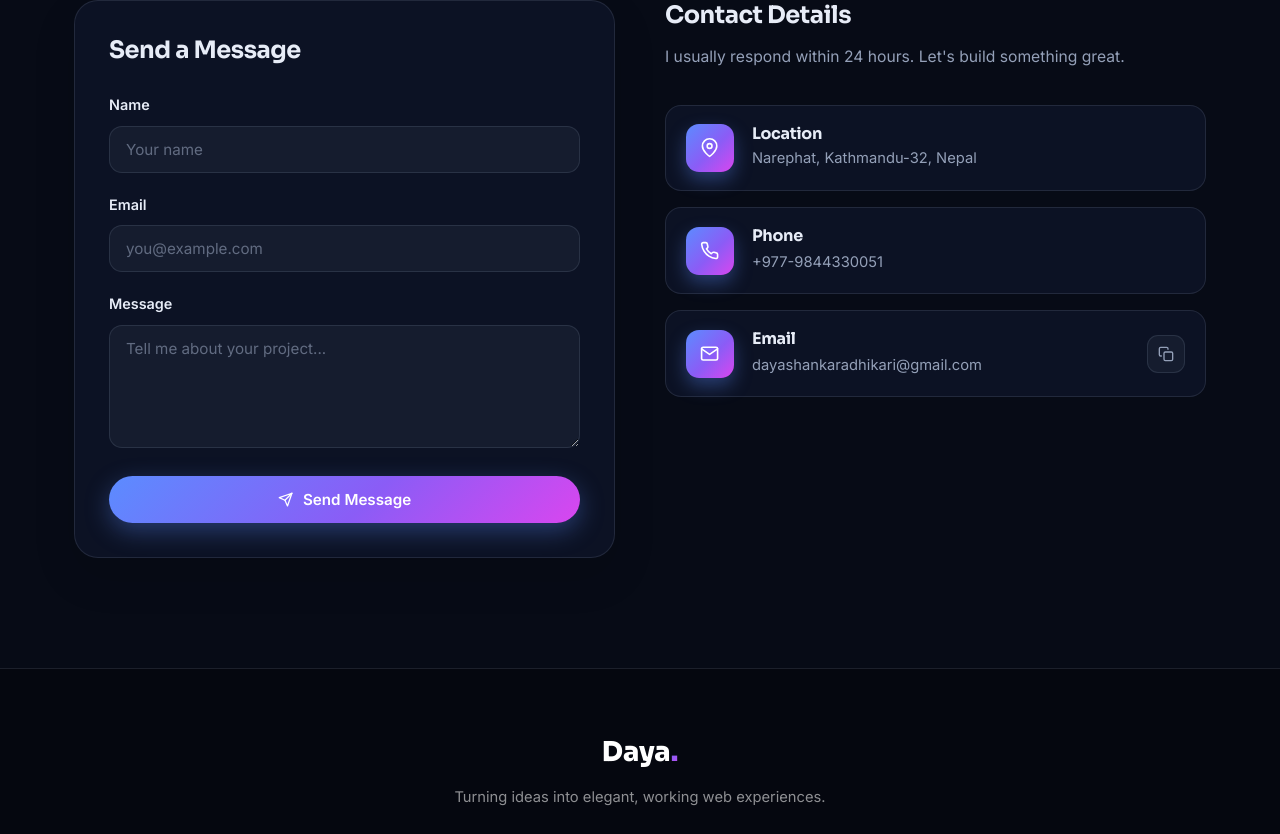
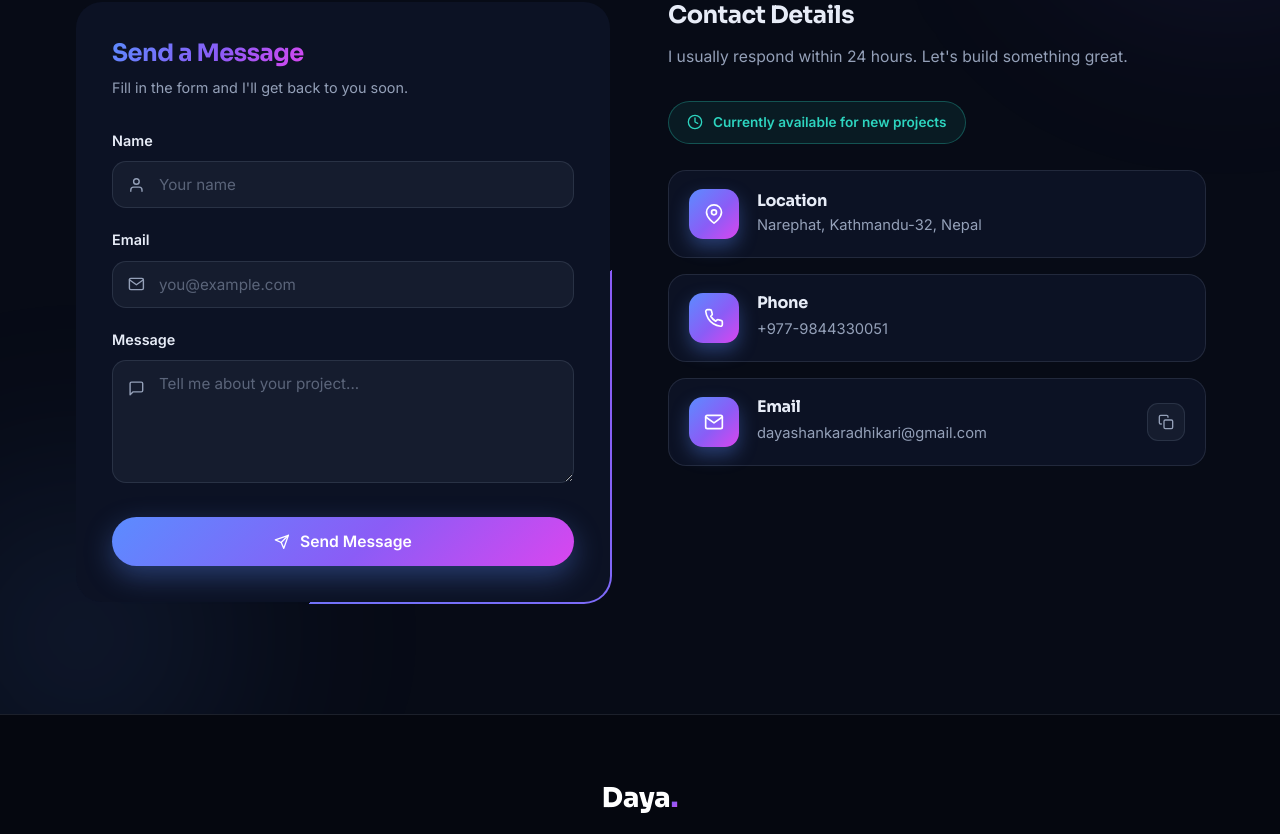
Before and after one commit to DayaShankar215/my-portfolio, a React (Vite) app: page / in a window 1280 px wide. Shown: the part 8065-8899 px from the top of the page. Built offline with nearby package versions, Linux system fonts and the light colour scheme; the HTML template or start-up script is replaced by a standard one.

Commit message:
updated code for the contact page

```diff
--- a/src/components/Contact/Contact.jsx
+++ b/src/components/Contact/Contact.jsx
@@ -1,35 +1,122 @@
 import { useForm } from 'react-hook-form';
 import emailjs from 'emailjs-com';
 import { motion, AnimatePresence } from 'framer-motion';
-import { FiSend, FiMapPin, FiPhone, FiMail, FiCheckCircle, FiAlertCircle, FiCopy } from 'react-icons/fi';
-import styled from 'styled-components';
+import {
+  FiSend,
+  FiMapPin,
+  FiPhone,
+  FiMail,
+  FiCheckCircle,
+  FiAlertCircle,
+  FiCopy,
+  FiUser,
+  FiMessageSquare,
+  FiClock,
+} from 'react-icons/fi';
+import styled, { keyframes } from 'styled-components';
 import { useRef, useState } from 'react';
 import { launchConfetti } from '../../utils/confetti';
 
+const borderSpin = keyframes`
+  from { transform: rotate(0deg); }
+  to { transform: rotate(360deg); }
+`;
+
+const spinnerRotate = keyframes`
+  from { transform: rotate(0deg); }
+  to { transform: rotate(360deg); }
+`;
+
+const floatBlob = keyframes`
+  0%, 100% { transform: translate(0, 0) scale(1); }
+  50% { transform: translate(24px, -18px) scale(1.08); }
+`;
+
 const ContactSection = styled.section`
   padding: 110px 0;
+  position: relative;
+  overflow: hidden;
+`;
+
+const SectionGlow = styled.div`
+  position: absolute;
+  border-radius: 50%;
+  filter: blur(100px);
+  pointer-events: none;
+
+  &.glow-1 {
+    width: 420px;
+    height: 420px;
+    top: -120px;
+    right: -140px;
+    background: radial-gradient(circle, rgba(139, 92, 246, 0.22), transparent 70%);
+    animation: ${floatBlob} 14s ease-in-out infinite;
+  }
+
+  &.glow-2 {
+    width: 380px;
+    height: 380px;
+    bottom: -120px;
+    left: -120px;
+    background: radial-gradient(circle, rgba(91, 140, 255, 0.2), transparent 70%);
+    animation: ${floatBlob} 18s ease-in-out infinite reverse;
+  }
 `;
 
 const ContactContainer = styled.div`
+  position: relative;
   display: grid;
   grid-template-columns: 1fr 1fr;
-  gap: 50px;
+  gap: 56px;
   align-items: start;
 
   @media (max-width: 900px) {
     grid-template-columns: 1fr;
+    gap: 46px;
+  }
+`;
+
+const AnimatedBorder = styled.div`
+  position: relative;
+  border-radius: 28px;
+  overflow: hidden;
+
+  &::before {
+    content: '';
+    position: absolute;
+    top: 50%;
+    left: 50%;
+    width: 160%;
+    aspect-ratio: 1;
+    transform: translate(-50%, -50%);
+    background: conic-gradient(
+      from 0deg,
+      var(--primary),
+      var(--accent),
+      var(--highlight),
+      var(--primary)
+    );
+    animation: ${borderSpin} 7s linear infinite;
   }
 `;
 
 const ContactForm = styled(motion.form)`
-  padding: 34px;
-  border-radius: 24px;
+  position: relative;
+  z-index: 1;
+  margin: 2px;
+  padding: 36px;
+  border-radius: 26px;
   background: var(--bg-elevated);
-  border: 1px solid var(--border);
-  box-shadow: 0 18px 44px rgba(0, 0, 0, 0.12);
+  backdrop-filter: blur(10px);
 
   h3 {
     font-size: 1.5rem;
+    margin-bottom: 8px;
+  }
+
+  .form-hint {
+    color: var(--text-muted);
+    font-size: 0.9rem;
     margin-bottom: 28px;
   }
 `;
@@ -44,12 +131,43 @@ const FormGroup = styled.div`
     font-size: 0.9rem;
   }
 
+  span {
+    color: #f87171;
+    font-size: 0.78rem;
+    display: block;
+    margin-top: 6px;
+  }
+`;
+
+const InputWrap = styled.div`
+  position: relative;
+
+  svg {
+    position: absolute;
+    left: 16px;
+    top: 50%;
+    transform: translateY(-50%);
+    color: var(--text-muted);
+    pointer-events: none;
+    font-size: 1.05rem;
+    transition: color 0.3s ease;
+  }
+
+  &.area svg {
+    top: 20px;
+    transform: none;
+  }
+
+  &:focus-within svg {
+    color: var(--primary);
+  }
+
   input,
   textarea {
     width: 100%;
-    padding: 13px 16px;
+    padding: 13px 16px 13px 46px;
     border: 1px solid var(--border);
-    border-radius: 13px;
+    border-radius: 14px;
     background: var(--surface);
     color: var(--text);
     font-family: inherit;
@@ -59,45 +177,50 @@ const FormGroup = styled.div`
 
     &::placeholder {
       color: var(--text-muted);
-      opacity: 0.6;
+      opacity: 0.55;
     }
 
     &:focus {
       border-color: var(--primary);
-      box-shadow: 0 0 0 3px rgba(91, 140, 255, 0.22);
+      box-shadow: 0 0 0 3px rgba(91, 140, 255, 0.18), 0 8px 24px rgba(91, 140, 255, 0.12);
       background: var(--surface-hover);
     }
-  }
-
-  span {
-    color: #f87171;
-    font-size: 0.78rem;
-    display: block;
-    margin-top: 6px;
   }
 `;
 
 const SubmitButton = styled(motion.button)`
   display: inline-flex;
   align-items: center;
+  justify-content: center;
   gap: 10px;
-  padding: 14px 32px;
+  padding: 15px 32px;
+  width: 100%;
   background: var(--gradient);
   color: #fff;
   border: none;
   border-radius: 999px;
   font-weight: 600;
-  font-size: 0.95rem;
+  font-size: 0.98rem;
   font-family: 'Inter', sans-serif;
   cursor: pointer;
-  box-shadow: 0 8px 24px var(--shadow-color);
-  width: 100%;
-  justify-content: center;
+  box-shadow: 0 10px 28px var(--shadow-color);
+  margin-top: 6px;
+  transition: box-shadow 0.3s ease;
 
   &:disabled {
-    opacity: 0.7;
+    opacity: 0.75;
     cursor: not-allowed;
   }
+`;
+
+const Spinner = styled.span`
+  width: 17px;
+  height: 17px;
+  border: 2px solid rgba(255, 255, 255, 0.35);
+  border-top-color: #fff;
+  border-radius: 50%;
+  display: inline-block;
+  animation: ${spinnerRotate} 0.7s linear infinite;
 `;
 
 const ContactInfo = styled.div`
@@ -108,8 +231,26 @@ const ContactInfo = styled.div`
 
   .info-sub {
     color: var(--text-muted);
-    margin-bottom: 34px;
+    margin-bottom: 30px;
     font-size: 0.98rem;
+  }
+`;
+
+const Availability = styled(motion.div)`
+  display: inline-flex;
+  align-items: center;
+  gap: 10px;
+  padding: 9px 18px;
+  border-radius: 999px;
+  background: rgba(45, 212, 191, 0.08);
+  border: 1px solid rgba(45, 212, 191, 0.3);
+  color: var(--highlight);
+  font-size: 0.85rem;
+  font-weight: 600;
+  margin-bottom: 26px;
+
+  svg {
+    font-size: 1rem;
   }
 `;
 
@@ -119,7 +260,7 @@ const ContactItem = styled(motion.div)`
   gap: 18px;
   padding: 18px 20px;
   margin-bottom: 16px;
-  border-radius: 16px;
+  border-radius: 18px;
   background: var(--bg-elevated);
   border: 1px solid var(--border);
   transition: all 0.3s ease;
@@ -127,19 +268,20 @@ const ContactItem = styled(motion.div)`
   &:hover {
     border-color: var(--primary);
     transform: translateX(6px);
+    box-shadow: 0 12px 30px rgba(91, 140, 255, 0.14);
   }
 
   .icon {
-    width: 48px;
-    height: 48px;
-    border-radius: 13px;
+    width: 50px;
+    height: 50px;
+    border-radius: 14px;
     background: var(--gradient);
     color: #fff;
     flex-shrink: 0;
     display: flex;
     align-items: center;
     justify-content: center;
-    font-size: 1.2rem;
+    font-size: 1.25rem;
     box-shadow: 0 8px 18px var(--shadow-color);
   }
 
@@ -244,6 +386,9 @@ function Contact() {
 
   return (
     <ContactSection id="contact">
+      <SectionGlow className="glow-1" />
+      <SectionGlow className="glow-2" />
+
       <div className="container">
         <motion.h2
           className="section-title"
@@ -265,6 +410,7 @@ function Contact() {
         </motion.p>
 
         <ContactContainer>
+          <AnimatedBorder>
             <ContactForm
               onSubmit={handleSubmit(onSubmit)}
               ref={form}
@@ -273,19 +419,29 @@ function Contact() {
               transition={{ duration: 0.6 }}
               viewport={{ once: true }}
             >
-            <h3>Send a Message</h3>
+              <h3>
+                <span className="gradient-text">Send a Message</span>
+              </h3>
+              <p className="form-hint">Fill in the form and I'll get back to you soon.</p>
+
               <FormGroup>
                 <label htmlFor="name">Name</label>
+                <InputWrap>
+                  <FiUser />
                   <input
                     id="name"
                     type="text"
                     placeholder="Your name"
                     {...register('name', { required: 'Name is required' })}
                   />
+                </InputWrap>
                 {errors.name && <span>{errors.name.message}</span>}
               </FormGroup>
+
               <FormGroup>
                 <label htmlFor="email">Email</label>
+                <InputWrap>
+                  <FiMail />
                   <input
                     id="email"
                     type="email"
@@ -298,28 +454,42 @@ function Contact() {
                       },
                     })}
                   />
+                </InputWrap>
                 {errors.email && <span>{errors.email.message}</span>}
               </FormGroup>
+
               <FormGroup>
                 <label htmlFor="message">Message</label>
+                <InputWrap className="area">
+                  <FiMessageSquare />
                   <textarea
                     id="message"
                     rows="5"
                     placeholder="Tell me about your project..."
                     {...register('message', { required: 'Message is required' })}
                   />
+                </InputWrap>
                 {errors.message && <span>{errors.message.message}</span>}
               </FormGroup>
+
               <SubmitButton
                 type="submit"
                 disabled={isSubmitting}
-              whileHover={{ scale: 1.02 }}
-              whileTap={{ scale: 0.97 }}
+                whileHover={isSubmitting ? undefined : { scale: 1.02 }}
+                whileTap={isSubmitting ? undefined : { scale: 0.97 }}
               >
-              <FiSend />
-              {isSubmitting ? 'Sending...' : 'Send Message'}
+                {isSubmitting ? (
+                  <>
+                    <Spinner /> Sending...
+                  </>
+                ) : (
+                  <>
+                    <FiSend /> Send Message
+                  </>
+                )}
               </SubmitButton>
             </ContactForm>
+          </AnimatedBorder>
 
           <ContactInfo>
             <motion.h3
@@ -339,6 +509,15 @@ function Contact() {
             >
               I usually respond within 24 hours. Let&apos;s build something great.
             </motion.p>
+
+            <Availability
+              initial={{ opacity: 0, x: -20 }}
+              whileInView={{ opacity: 1, x: 0 }}
+              transition={{ duration: 0.5, delay: 0.15 }}
+              viewport={{ once: true }}
+            >
+              <FiClock /> Currently available for new projects
+            </Availability>
 
             <ContactItem
               initial={{ opacity: 0, x: -20 }}
```
Lines whose indentation alone changed are shown as unchanged.
